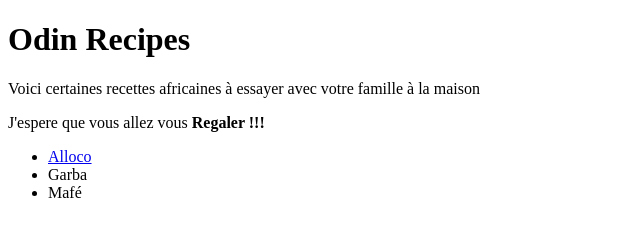
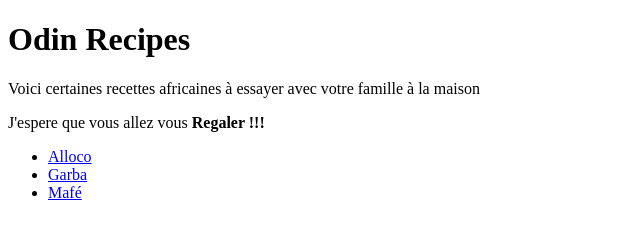
Before and after one commit to Ishimw3/odin-recipes, a plain HTML site: page index.html in a window 1280 px wide. Shown: the full height of the page, 0-640 px from the left. Drawn offline with Linux system fonts and the light colour scheme.

Commit message:
link to recipe updated

```diff
--- a/index.html
+++ b/index.html
@@ -15,8 +15,8 @@
     <ul>
 
         <li><a href="recipes/alloco.html">Alloco</a></li>
-        <li><a href="recipes/Garba.html"></a>Garba</li>
-        <li><a href="recipes/mafe.html"></a>Mafé</li>
+        <li><a href="recipes/Garba.html">Garba</a></li>
+        <li><a href="recipes/mafe.html">Mafé</a></li>
 
     </ul>
 
```
